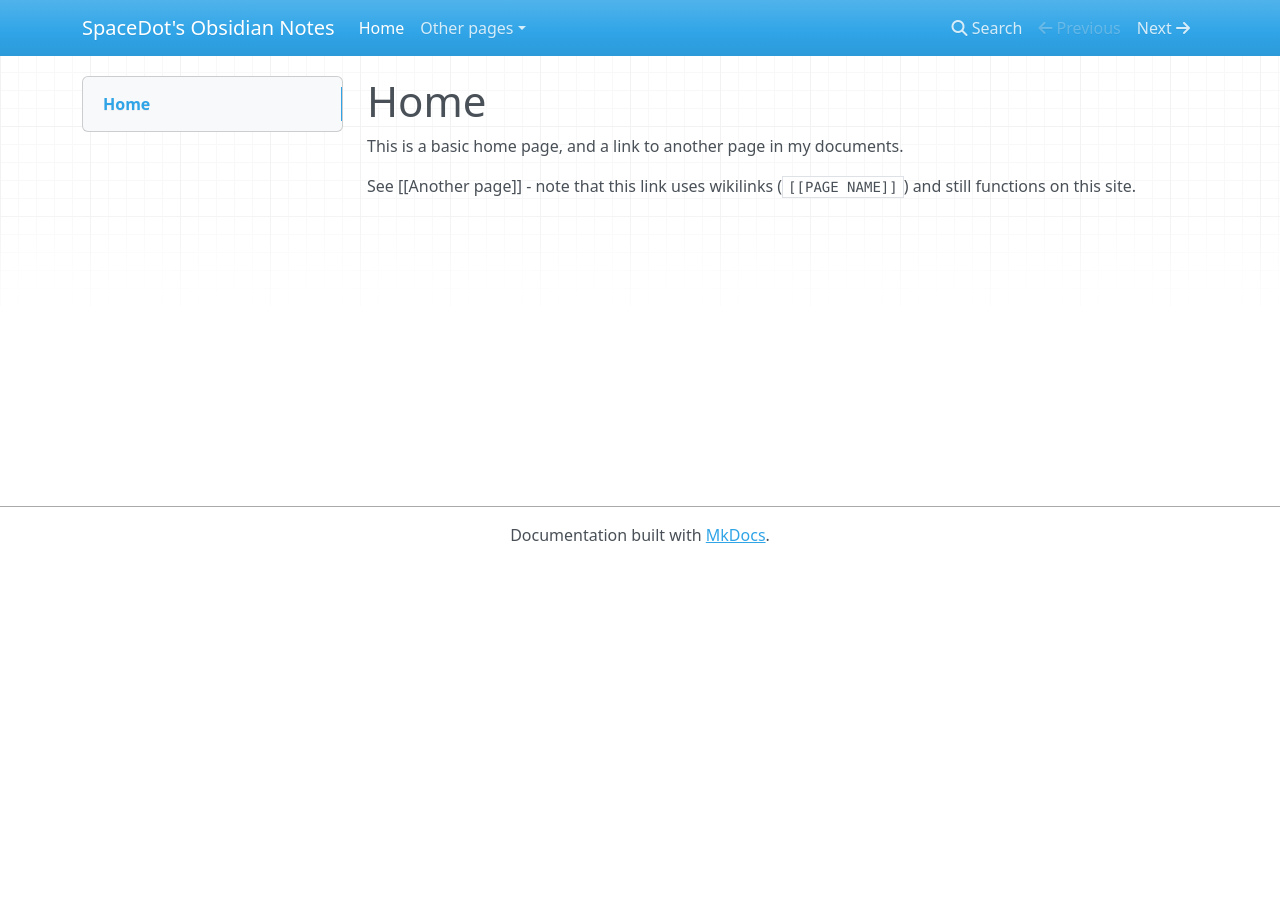
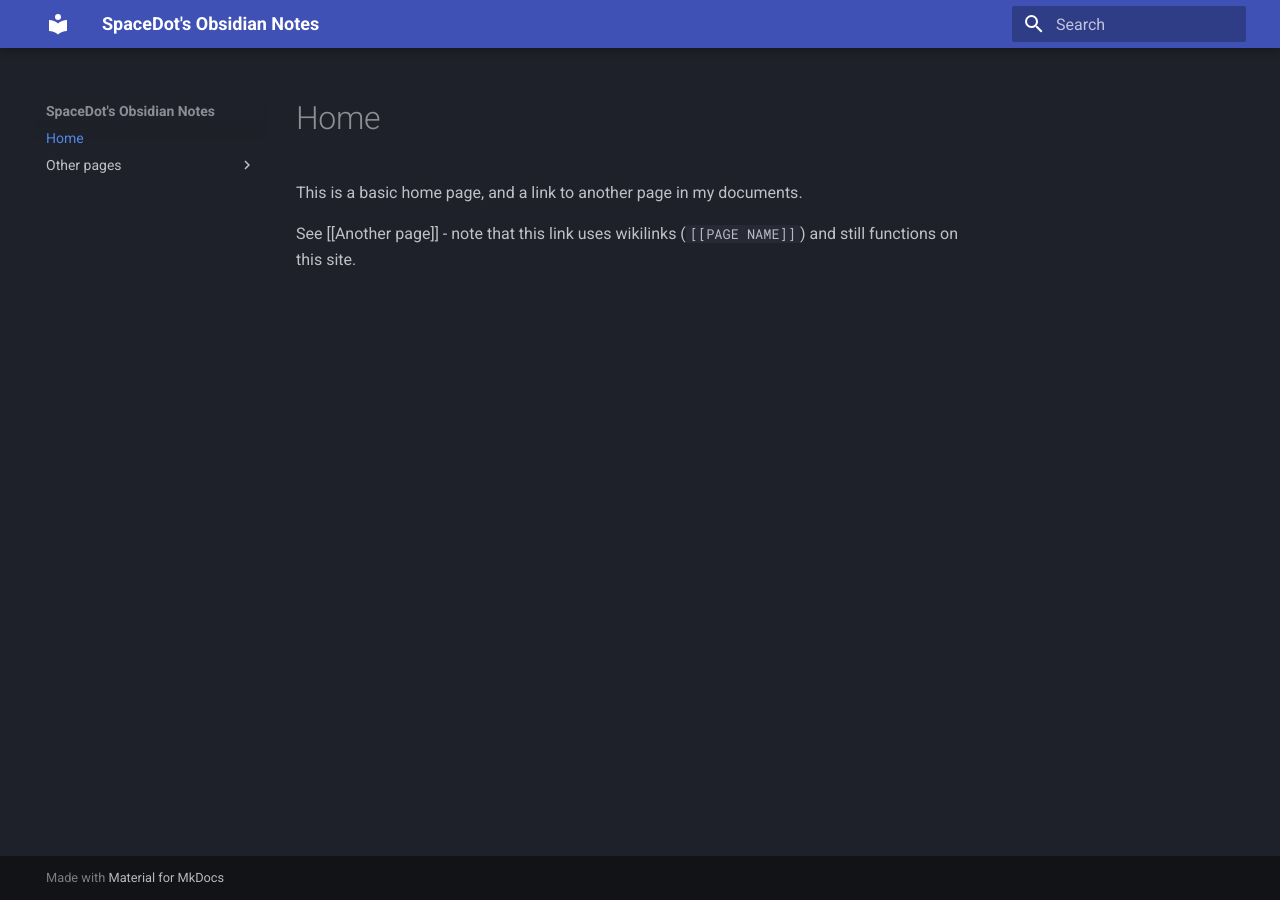
Before and after one commit to AcubeSAT/obsidian, an MkDocs documentation site: the page built from docs/index.md, in a window 1280 px wide. Built offline with MkDocs 1.6.1 and Material for MkDocs 9.7.7, drawn with Linux system fonts in a browser that asks for light colours; nearby versions of some CDN libraries.

Commit message:
Add material theme (slate scheme)

```diff
--- a/mkdocs.yml
+++ b/mkdocs.yml
@@ -2,3 +2,7 @@ site_name: SpaceDot's Obsidian Notes
 site_url: https://acubesat.gitlab.io/documentation/obsidian
 site_dir: public
 docs_dir: ./docs
+theme:
+  name: material
+  palette:
+    scheme: slate
--- a/requirements.txt
+++ b/requirements.txt
@@ -1,2 +1,4 @@
 # Documentation static site generator & deployment tool.
 mkdocs>=1.1.2
+# Material theme.
+mkdocs-material>=8.1.7
```
